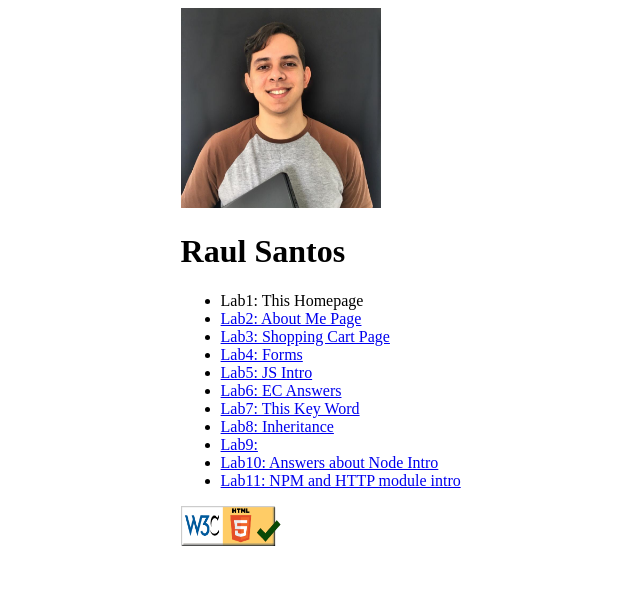
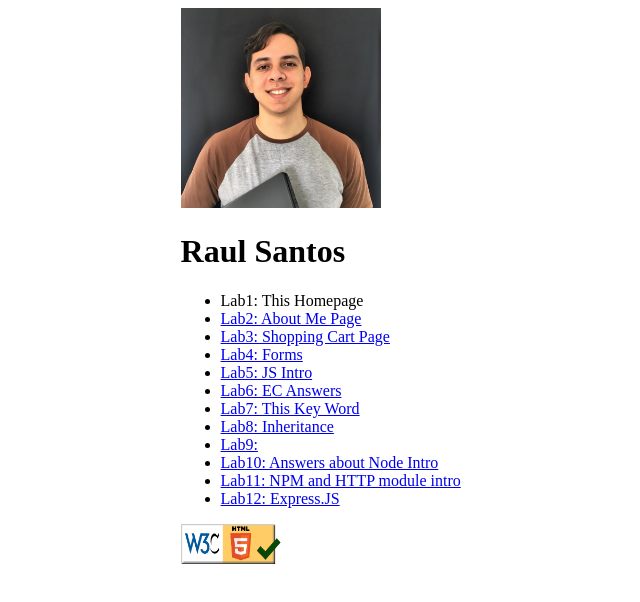
Before and after one commit to raulmss/WAP-CS472, a plain HTML site: page index.html in a window 1280 px wide. Shown: the whole page, without its empty margins (333-973 px from the left). Drawn offline with Linux system fonts and the light colour scheme.

Commit message:
adding route to index page

```diff
--- a/index.html
+++ b/index.html
@@ -29,6 +29,8 @@
                 <li><a href="./public/resources/lab10/answers.html">Lab10: Answers about Node Intro</a></li>
                 <li><a href="https://github.com/raulmss/WAP-CS472/tree/main/public/resources/lab11">Lab11: NPM and HTTP
                         module intro</a></li>
+                <li><a href="https://github.com/raulmss/WAP-CS472/tree/main/public/resources/lab12">Lab12:
+                        Express.JS</a></li>
             </ul>
         </div>
         <div>
```
